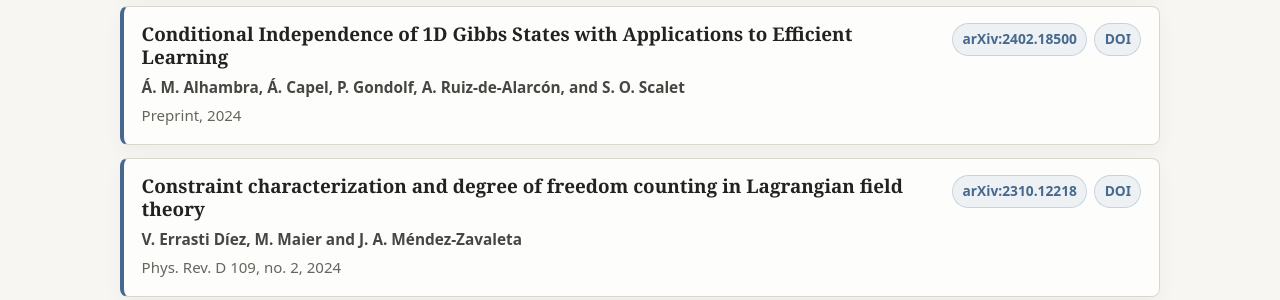
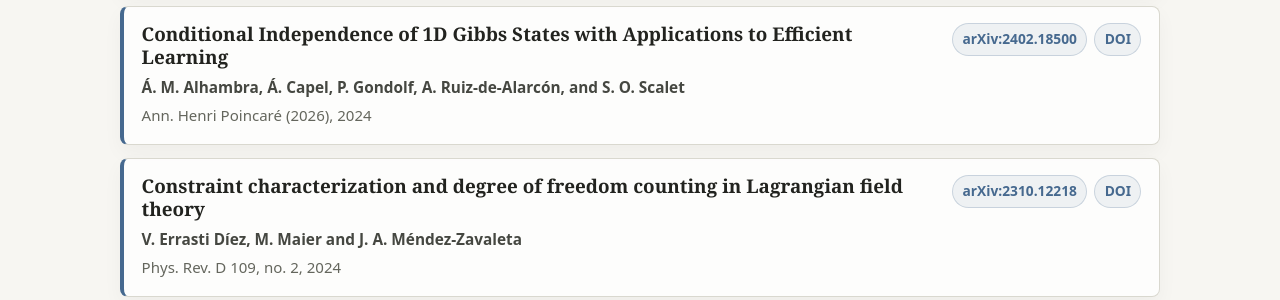
Before and after one commit to GeomMPhys/geommphys.github.io, a Jekyll site: the page built from publications.md, in a window 1280 px wide and 900 px high, scrolled down 3544 px. Shown: the part 406-706 px from the top of the window. Built offline with Jekyll 4.4.1, drawn with Linux system fonts in a browser that asks for light colours.

Commit message:
update other missing details

```diff
--- a/_data/publications.yml
+++ b/_data/publications.yml
@@ -187,7 +187,7 @@ selected:
 
   - title: "Conditional Independence of 1D Gibbs States with Applications to Efficient Learning"
     authors: "Á. M. Alhambra, Á. Capel, P. Gondolf, A. Ruiz-de-Alarcón, and S. O. Scalet"
-    venue: "Preprint"
+    venue: "Ann. Henri Poincaré (2026)"
     year: 2024
     arxiv: "2402.18500"
     doi: "10.1007/s00023-026-01655-6"
```
